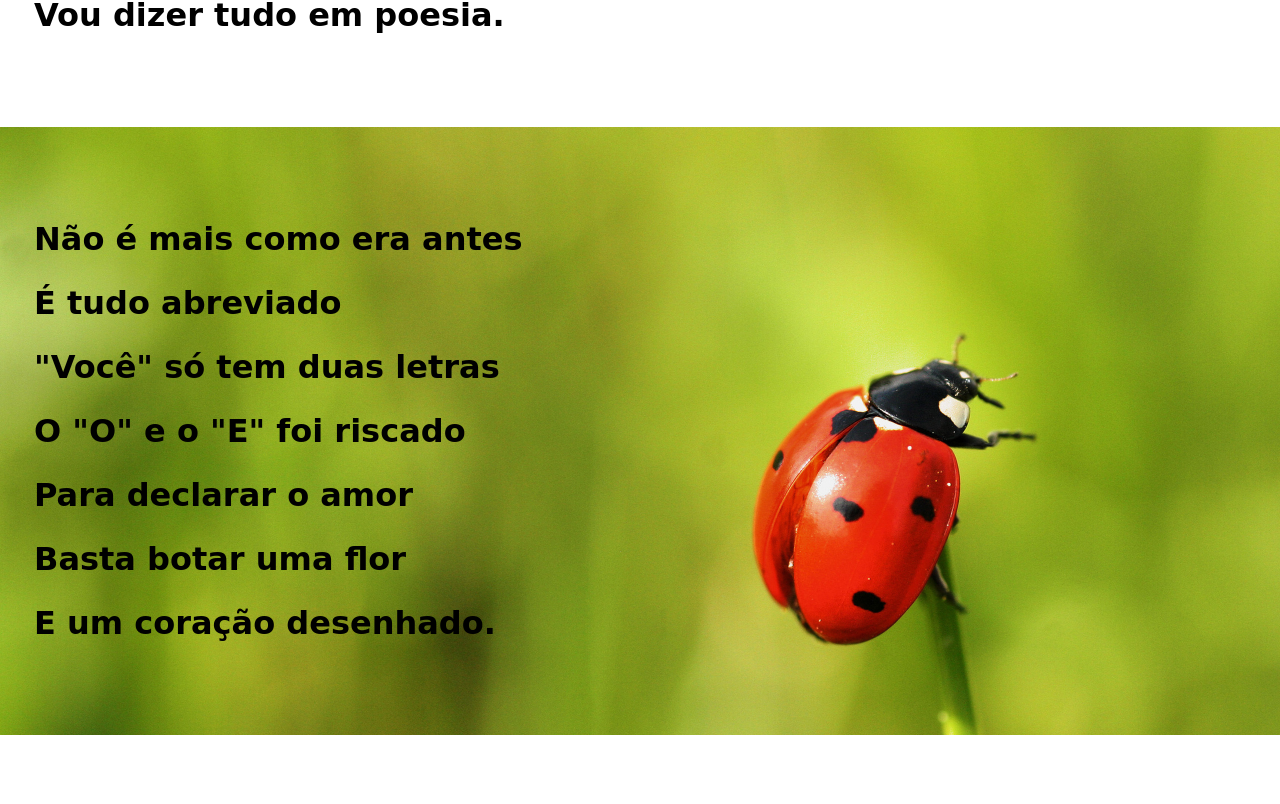
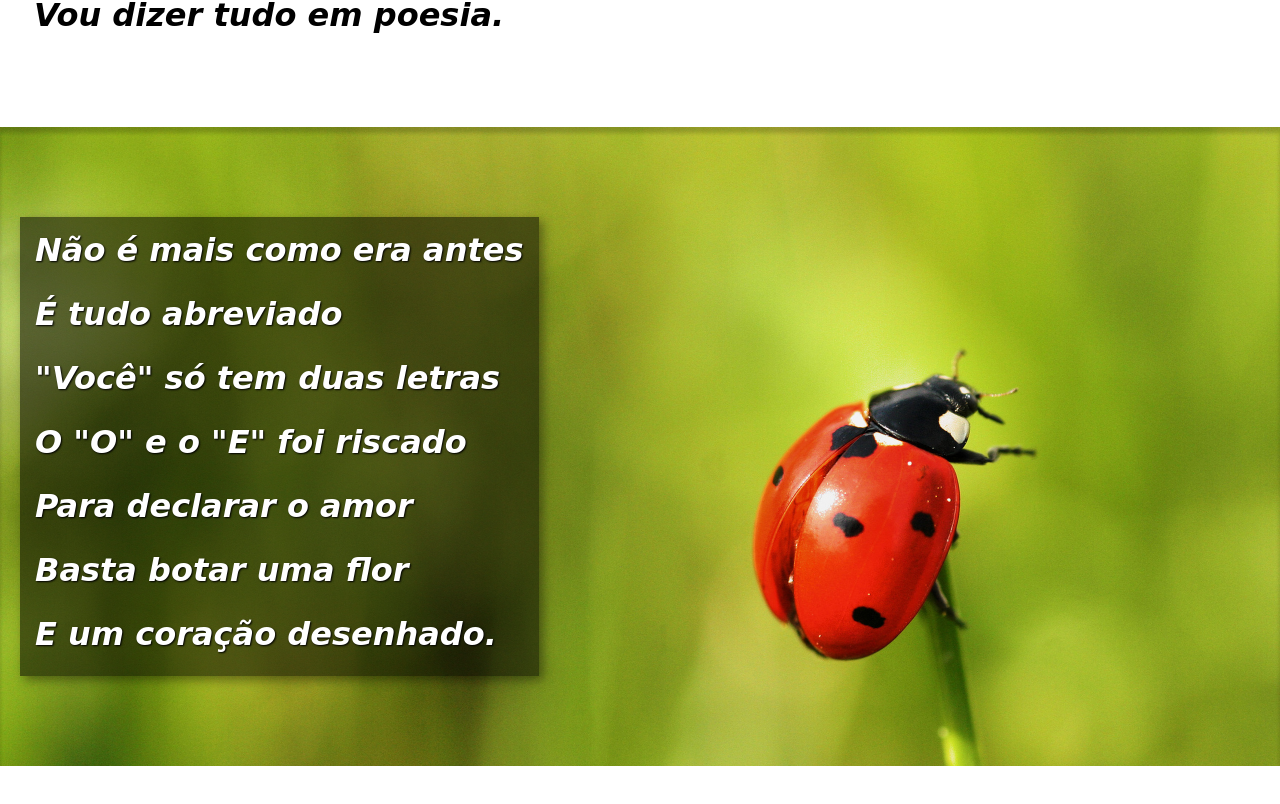
Before and after one commit to JeanRauta/html-css, a plain HTML site: page exercicios2/desafio2.1/index.html in a window 1280 px wide. Shown: the part 656-1460 px from the top of the page. Drawn offline with Linux system fonts and the light colour scheme.

Commit message:
completed

```diff
--- a/exercicios2/desafio2.1/index.html
+++ b/exercicios2/desafio2.1/index.html
@@ -26,7 +26,7 @@
     </section>
 
     <section class="imagem">
-        <p class="img">
+        <p id="mark">
             Não é mais como era antes <br>
             É tudo abreviado <br>
             "Você" só tem duas letras <br>
@@ -36,7 +36,7 @@
             E um coração desenhado.
         </p>
     </section>
-    <section>
+    <section class="duas">
         <p>
             Arroba agora não pesa <br>
             É parte de um endereço <br>
@@ -58,7 +58,7 @@
     </section>
 
     <section class="imagem" id="img2">
-        <p class="img">
+        <p id="mark">
             Tenho saudade das cartas <br>
             Escritas com a própria mão <br>
             Mandava no mês de Junho <br>
@@ -69,7 +69,7 @@
         </p>
     </section>
 
-    <section>
+    <section class="duas">
         <p>
             Agora, escrevo e envio <br>
             Chegando na mesma hora <br>
--- a/exercicios2/desafio2.1/style.css
+++ b/exercicios2/desafio2.1/style.css
@@ -44,25 +44,41 @@ section{
     font-weight: bolder;
     line-height: var(--espaço_entre_linhas);
     text-align: left;
+    font-style: italic;
 }
 section > p{
     padding-left: 34px;
     padding-top: 10vh;
-    padding-bottom:10vh ;
+    padding-bottom:4vh ;
 }
-section > p{
+section.duas > p{
     padding-left: 34px;
-    padding-top: 10vh;
-    padding-bottom:10vh ;
+    padding-top: 2vh;
+    padding-bottom:5vh ;
 }
 .imagem{
     background: black url(imagens/444.jpg) center center no-repeat fixed;
     background-size: cover;
+    margin-bottom: 58px;
+    margin-top: 48px;
+    box-shadow: inset 0px 6px 4px rgba(0, 0, 0, 0.205);
 }
 #img2{
+    /* essa é a outra div com imagem fixed */
     background: black url(imagens/1234.jpg) center center no-repeat fixed;
     background-size: cover;
 }
-section > img{
-    background-color: aqua;
+#mark{
+    background-color: rgba(0, 0, 0, 0.521);
+    color: white;
+    display: inline-block;
+    margin-top: 90px;
+    margin-bottom: 90px;
+    margin-left: 20px;
+    padding-top: 1px;
+    padding-bottom: 10px;
+    padding-right: 15px;
+    padding-left: 15px;
+    text-shadow: 1px 1px 2px black;
+    box-shadow: 4px 4px 10px rgba(0, 0, 0, 0.411);
 }
```
